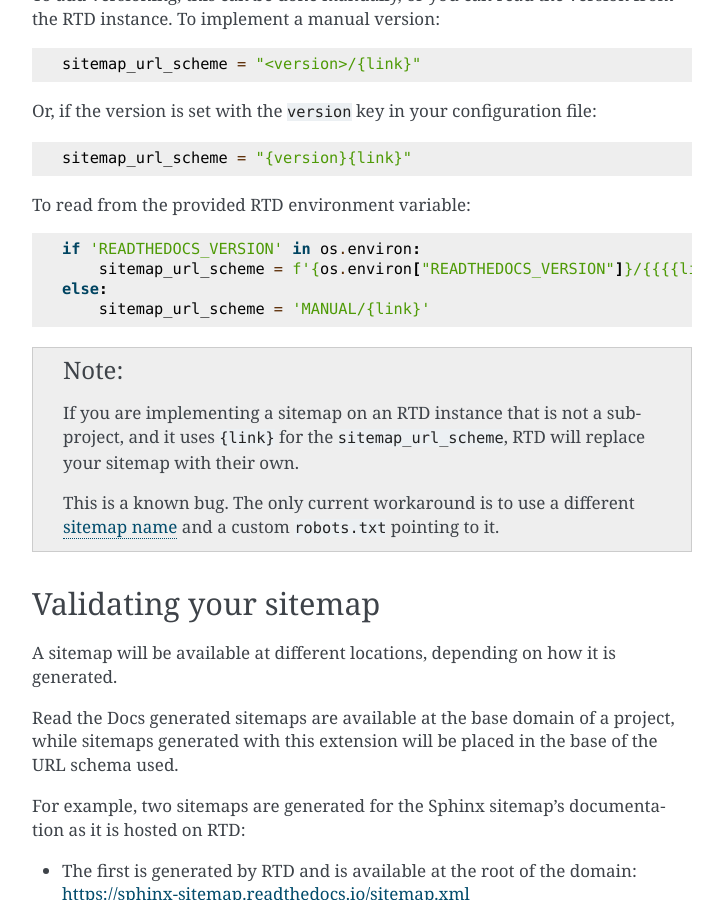
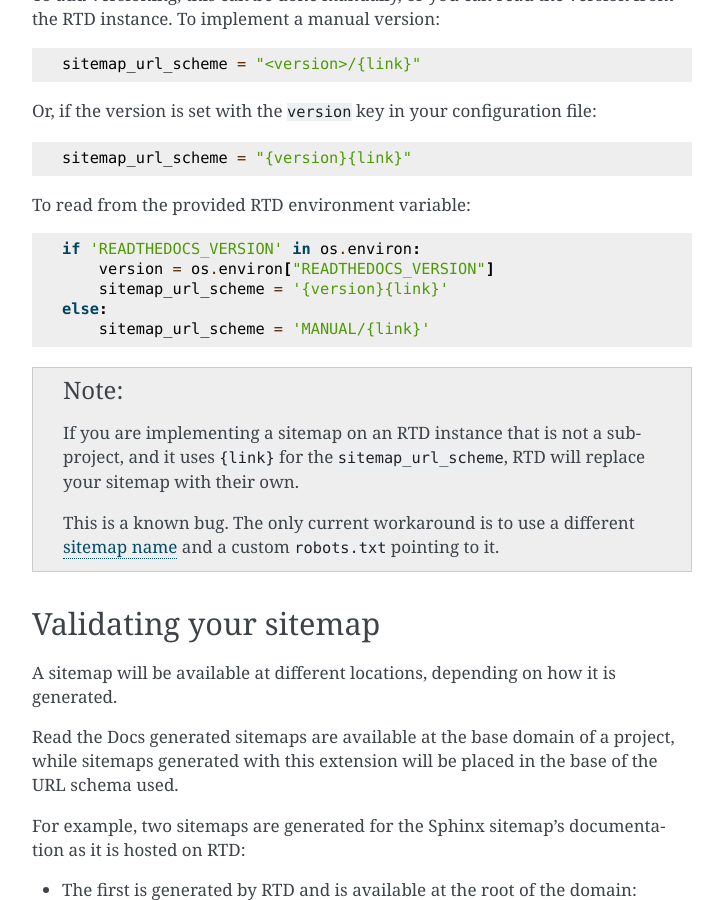
Before and after one commit to canonical/sphinx-docs-starter-pack, a Sphinx documentation site: the page built from docs/how-to/set-up-sitemaps.rst, in a window 1280 px wide and 900 px high, scrolled down 1045 px. Shown: the whole window, without its empty margins (388-1111 px from the left). Built offline with Sphinx 7.4.7, drawn with Linux system fonts in a browser that asks for light colours; pages that are not in the unit, such as notebooks, are missing from menus.

Commit message:
fix: RTD versioned sitemaps

```diff
--- a/docs/conf.py
+++ b/docs/conf.py
@@ -185,7 +185,8 @@ html_baseurl = 'https://canonical-starter-pack.readthedocs-hosted.com/'
 # When configured with RTD variables, check for RTD environment so manual runs succeed:
 
 if 'READTHEDOCS_VERSION' in os.environ:
-    sitemap_url_scheme = f'{os.environ["READTHEDOCS_VERSION"]}/{{{{link}}}}'
+    version = os.environ["READTHEDOCS_VERSION"]
+    sitemap_url_scheme = '{version}{link}'
 else:
     sitemap_url_scheme = 'MANUAL/{link}'
 
--- a/docs/how-to/set-up-sitemaps.rst
+++ b/docs/how-to/set-up-sitemaps.rst
@@ -66,7 +66,8 @@ Or, if the version is set with the ``version`` key in your configuration file:
 To read from the provided RTD environment variable::
 
     if 'READTHEDOCS_VERSION' in os.environ:
-        sitemap_url_scheme = f'{os.environ["READTHEDOCS_VERSION"]}/{{{{link}}}}'
+        version = os.environ["READTHEDOCS_VERSION"]
+        sitemap_url_scheme = '{version}{link}'
     else:
         sitemap_url_scheme = 'MANUAL/{link}'
 
```
